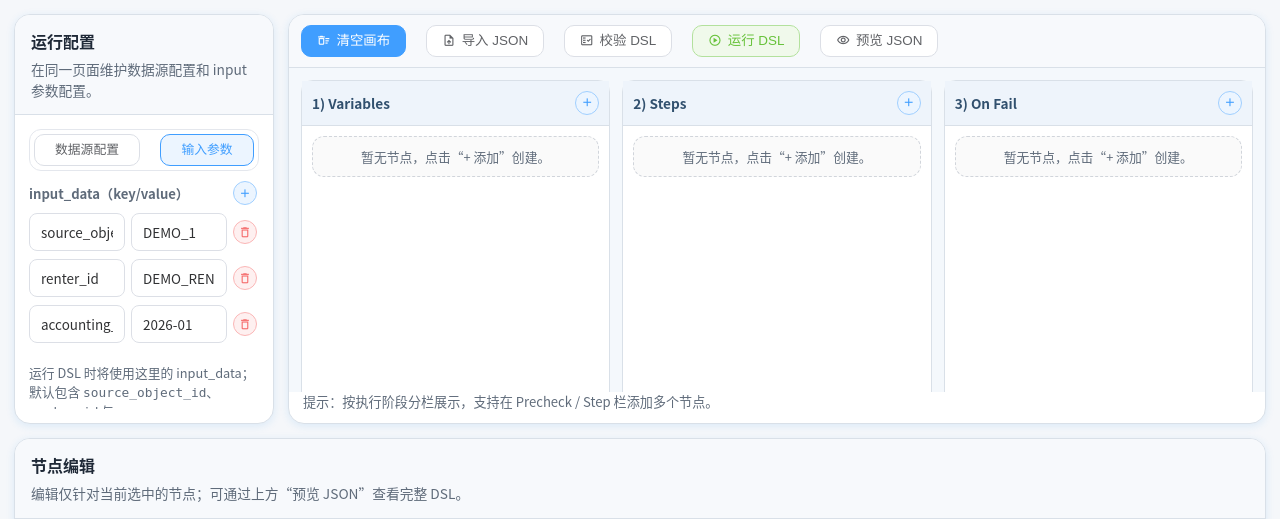
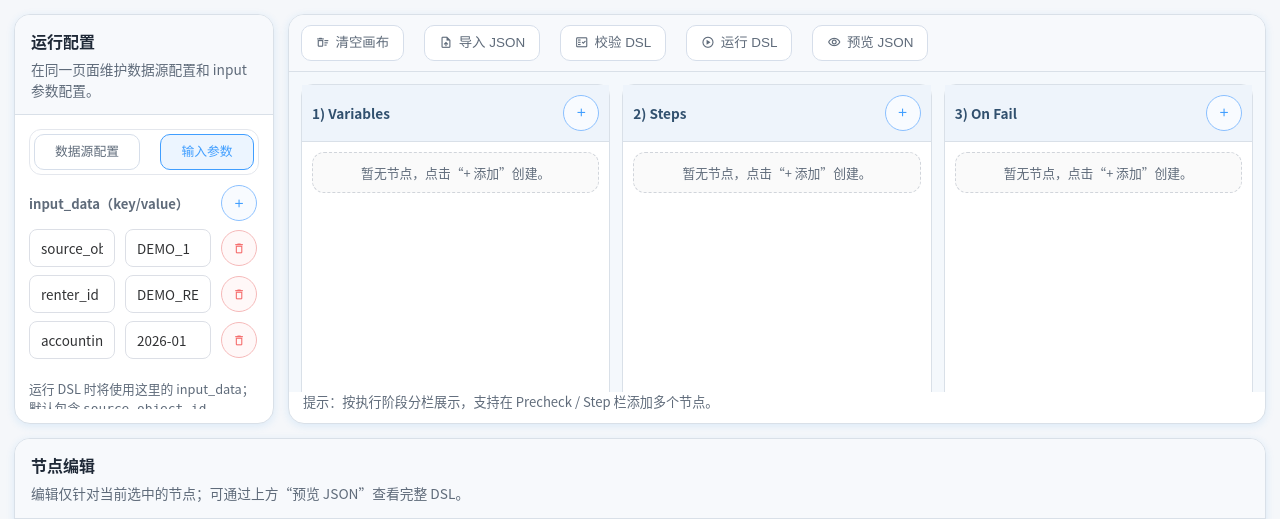
Before and after one commit to SukiEva/CheckEngine, a FastAPI app: page / in a window 1280 px wide. Shown: the top 519 px of the page. Run offline with FastAPI, Linux system fonts and the light colour scheme; some libraries are stand-ins or nearby versions.

Commit message:
fix: unify add and remove control layout

```diff
--- a/playground/src/playground_app/static/css/playground.css
+++ b/playground/src/playground_app/static/css/playground.css
@@ -124,11 +124,55 @@
       align-items: center;
       justify-content: center;
       gap: 6px;
+      min-height: 36px;
+      padding: 0 14px;
+      border: 1px solid #d6deea;
+      background: #fff;
+      color: #5f6b7a;
       border-radius: 10px;
       font-size: 0.84rem;
+      line-height: 1;
+      cursor: pointer;
+      transition: border-color .16s ease, background-color .16s ease, color .16s ease, box-shadow .16s ease;
+    }
+    .el-button:hover {
+      border-color: #b8d9fb;
+      background: #f8fbff;
+    }
+    .el-button--primary.is-plain {
+      border-color: #8bc0ff;
+      background: #f8fbff;
+      color: #409eff;
+    }
+    .el-button--primary.is-plain:hover {
+      border-color: #409eff;
+      background: #eef6ff;
+      color: #2f86e8;
+    }
+    .el-button--danger.is-plain {
+      border-color: #f5b9b9;
+      background: #fff8f8;
+      color: #f56c6c;
+    }
+    .el-button--danger.is-plain:hover {
+      border-color: #f09292;
+      background: #fff1f1;
+      color: #e45757;
+    }
+    .el-button.el-button--small {
+      min-height: 36px;
+      font-size: 0.82rem;
     }
     .el-button.is-circle {
       border-radius: 50%;
+    }
+    .el-button.is-circle.el-button--small {
+      width: 36px;
+      min-width: 36px;
+      height: 36px;
+      min-height: 36px;
+      padding: 0;
+      flex: 0 0 36px;
     }
     .el-button .ep-icon {
       font-size: 17px;
@@ -350,6 +394,31 @@
     .field-header label {
       margin: 0;
     }
+    .field-header .el-button {
+      flex: 0 0 auto;
+      margin-left: auto;
+    }
+    .field-row-list {
+      display: grid;
+      gap: 8px;
+      align-content: start;
+    }
+    .field-row {
+      display: grid;
+      gap: 10px;
+      align-items: center;
+      grid-auto-flow: column;
+    }
+    .field-row--single {
+      grid-template-columns: minmax(0, 1fr) 36px;
+    }
+    .field-row--double {
+      grid-template-columns: minmax(0, 1fr) minmax(0, 1fr) 36px;
+    }
+    .field-row-action {
+      justify-self: center;
+      align-self: center;
+    }
 
     .field input,
     .kv-row input,
@@ -556,19 +625,13 @@
       align-content: start;
     }
     .runtime-input-row {
-      display: grid;
-      grid-template-columns: minmax(0, 1fr) minmax(0, 1fr) auto;
-      gap: 6px;
       align-items: center;
     }
     .runtime-input-row .el-button {
       align-self: center;
     }
     .kv-row {
-      display: grid;
-      grid-template-columns: minmax(0, 1fr) minmax(0, 1fr) auto;
-      gap: 6px;
-      margin-bottom: 6px;
+      margin-bottom: 0;
     }
     .btn-loading {
       position: relative;
@@ -622,8 +685,12 @@
     @media (max-width: 520px) {
       .datasource-grid,
       .kv-row,
-      .runtime-input-row {
+      .runtime-input-row,
+      .field-row--single,
+      .field-row--double,
+      .field-row {
         grid-template-columns: minmax(0, 1fr);
+        grid-auto-flow: row;
       }
 
       .field-header {
--- a/playground/src/playground_app/static/js/playground.js
+++ b/playground/src/playground_app/static/js/playground.js
@@ -218,10 +218,12 @@ import { closeDialog as uiCloseDialog, escapeAttr as uiEscapeAttr, escapeHtml as
         </div>
         `}
         ${node.type === 'step' ? `
-        <div class="field">
+        <div class="field field-with-actions">
+          <div class="field-header">
             <label>Consumes（step_name + alias）</label>
-          <div id="f_consumes_rows"></div>
             <button class="el-button el-button--primary is-plain is-circle el-button--small" id="btnAddConsumeRow" type="button" title="新增 consume" aria-label="新增 consume"><span class="ep-icon">add</span></button>
+          </div>
+          <div id="f_consumes_rows" class="field-row-list"></div>
           <div class="field-note">step_name 支持选择已有 step 名，也支持输入 <code>$</code> 触发运行时变量联想。</div>
           <datalist id="consumeStepOptions"></datalist>
         </div>
@@ -256,10 +258,12 @@ import { closeDialog as uiCloseDialog, escapeAttr as uiEscapeAttr, escapeHtml as
           <div class="field-note">变量名从 SQL 中自动提取并只读，仅需输入变量值。</div>
         </div>
         ${hasOutputs(node.type) ? `
-        <div class="field">
+        <div class="field field-with-actions">
+          <div class="field-header">
             <label>Outputs（与 Consumes 一样按行维护）</label>
-          <div id="f_outputs_rows"></div>
             <button class="el-button el-button--primary is-plain is-circle el-button--small" id="btnAddOutputRow" type="button" title="新增 output" aria-label="新增 output"><span class="ep-icon">add</span></button>
+          </div>
+          <div id="f_outputs_rows" class="field-row-list"></div>
           <div class="field-note">每行一个输出字段，不使用逗号分隔。</div>
         </div>
         ` : ''}
@@ -281,10 +285,12 @@ import { closeDialog as uiCloseDialog, escapeAttr as uiEscapeAttr, escapeHtml as
         </div>
         ` : ''}
         ${node.type === 'variable' ? `
-        <div class="field">
+        <div class="field field-with-actions">
+          <div class="field-header">
             <label>When 条件与赋值（condition/value）</label>
-          <div id="f_variable_when_rows"></div>
             <button class="el-button el-button--primary is-plain is-circle el-button--small" id="btnAddVariableWhen" type="button" title="新增 when 条件" aria-label="新增 when 条件"><span class="ep-icon">add</span></button>
+          </div>
+          <div id="f_variable_when_rows" class="field-row-list"></div>
         </div>
         <div class="field">
           <label>默认值（default）</label>
@@ -592,10 +598,10 @@ import { closeDialog as uiCloseDialog, escapeAttr as uiEscapeAttr, escapeHtml as
         : [{ condition: '', value: '' }];
       const drawRows = () => {
         rowsContainer.innerHTML = rows.map((row, index) => `
-          <div style="display:grid; grid-template-columns:1fr 1fr auto; gap:6px; margin-bottom:6px;">
+          <div class="field-row field-row--double">
             <input data-variable-condition="${index}" data-ref-autocomplete="true" value="${escapeAttr(row.condition || '')}" placeholder="条件，如 $input.amount > 1000" />
             <input data-variable-value="${index}" data-ref-autocomplete="true" value="${escapeAttr(normalizeValueToInput(Object.prototype.hasOwnProperty.call(row, 'value') ? row.value : ''))}" placeholder="赋值，如 1000 或 \"PASS\"" />
-            <button class="el-button el-button--danger is-plain is-circle el-button--small" type="button" data-variable-remove="${index}" title="删除 when 条件" aria-label="删除 when 条件"><span class="ep-icon">delete_outline</span></button>
+            <button class="el-button el-button--danger is-plain is-circle el-button--small field-row-action" type="button" data-variable-remove="${index}" title="删除 when 条件" aria-label="删除 when 条件"><span class="ep-icon">delete_outline</span></button>
           </div>
         `).join('');
         renderMaterialIcons(rowsContainer);
@@ -630,9 +636,9 @@ import { closeDialog as uiCloseDialog, escapeAttr as uiEscapeAttr, escapeHtml as
       const rows = normalizeOutputRows(node.outputRows);
       const drawRows = () => {
         rowsContainer.innerHTML = rows.map((row, index) => `
-          <div style="display:grid; grid-template-columns:minmax(0,1fr) auto; gap:6px; margin-bottom:6px;">
+          <div class="field-row field-row--single">
             <input data-output-field="${index}" value="${escapeAttr(row.field || '')}" placeholder="输出字段名，如 final_amount" />
-            <button class="el-button el-button--danger is-plain is-circle el-button--small" type="button" data-output-remove="${index}" title="删除 output" aria-label="删除 output"><span class="ep-icon">delete_outline</span></button>
+            <button class="el-button el-button--danger is-plain is-circle el-button--small field-row-action" type="button" data-output-remove="${index}" title="删除 output" aria-label="删除 output"><span class="ep-icon">delete_outline</span></button>
           </div>
         `).join('');
         renderMaterialIcons(rowsContainer);
@@ -679,10 +685,10 @@ import { closeDialog as uiCloseDialog, escapeAttr as uiEscapeAttr, escapeHtml as
       const drawRows = () => {
         renderStepOptions();
         rowsContainer.innerHTML = rows.map((row, index) => `
-          <div style="display:grid; grid-template-columns:minmax(0,1fr) minmax(0,1fr) auto; gap:6px; margin-bottom:6px;">
+          <div class="field-row field-row--double">
             <input data-consume-step="${index}" data-ref-autocomplete="true" list="consumeStepOptions" value="${escapeAttr(row.stepName || '')}" placeholder="step_name 或 $steps.xxx" />
             <input data-consume-alias="${index}" value="${escapeAttr(row.alias || '')}" placeholder="alias（必填）" />
-            <button class="el-button el-button--danger is-plain is-circle el-button--small" type="button" data-consume-remove="${index}" title="删除 consume" aria-label="删除 consume"><span class="ep-icon">delete_outline</span></button>
+            <button class="el-button el-button--danger is-plain is-circle el-button--small field-row-action" type="button" data-consume-remove="${index}" title="删除 consume" aria-label="删除 consume"><span class="ep-icon">delete_outline</span></button>
           </div>
         `).join('');
         renderMaterialIcons(rowsContainer);
--- a/playground/src/playground_app/static/js/stores/datasource_store.js
+++ b/playground/src/playground_app/static/js/stores/datasource_store.js
@@ -71,10 +71,10 @@ export function createDatasourceStore(options) {
     const card = document.createElement('div');
     card.className = 'datasource-card';
     card.innerHTML = `
-      <div class="kv-row">
+      <div class="field-row field-row--double">
         <input data-role="name" placeholder="datasource 名称，例如 saas_db" />
         <input data-role="db_url" placeholder="postgresql+psycopg2://user:pass@host:5432/dbname" />
-        <button class="el-button el-button--danger is-plain is-circle el-button--small" type="button" data-role="remove" title="删除数据源" aria-label="删除数据源"><span class="ep-icon">delete_outline</span></button>
+        <button class="el-button el-button--danger is-plain is-circle el-button--small field-row-action" type="button" data-role="remove" title="删除数据源" aria-label="删除数据源"><span class="ep-icon">delete_outline</span></button>
       </div>
     `;
     if (typeof renderMaterialIcons === 'function') {
--- a/playground/src/playground_app/static/js/stores/runtime_input_store.js
+++ b/playground/src/playground_app/static/js/stores/runtime_input_store.js
@@ -42,10 +42,10 @@ export function createRuntimeInputStore(options) {
       const safeKey = row && typeof row.key === 'string' ? row.key : '';
       const safeValue = row && Object.prototype.hasOwnProperty.call(row, 'value') ? String(row.value ?? '') : '';
       return `
-      <div class="runtime-input-row" data-input-row="${index}">
+      <div class="field-row field-row--double runtime-input-row" data-input-row="${index}">
         <input data-input-key="${index}" placeholder="参数名，例如 source_object_id" value="${safeKey}" />
         <input data-input-value="${index}" placeholder="参数值，例如 DEMO_1" value="${safeValue}" />
-        <button class="el-button el-button--danger is-plain is-circle el-button--small" type="button" data-remove-input="${index}" aria-label="删除参数" title="删除参数"><span class="ep-icon">delete_outline</span></button>
+        <button class="el-button el-button--danger is-plain is-circle el-button--small field-row-action" type="button" data-remove-input="${index}" aria-label="删除参数" title="删除参数"><span class="ep-icon">delete_outline</span></button>
       </div>
       `;
     }).join('');
--- a/playground/src/playground_app/templates/components/runtime_config_panel.html
+++ b/playground/src/playground_app/templates/components/runtime_config_panel.html
@@ -9,12 +9,14 @@
       <button type="button" class="el-button el-button--default is-plain tab-btn active is-active" data-tab-target="input">输入参数</button>
     </div>
     <section class="tab-panel" data-tab-panel="datasource">
-      <div class="field">
-        <label>datasource（name/db_url）</label>
+      <div class="field field-with-actions">
+        <div class="field-header">
+          <label>datasource（name/db_url）</label>
+          <button type="button" class="el-button el-button--primary is-plain is-circle el-button--small" id="btnDsAdd" title="新增数据源" aria-label="新增数据源"><span class="ep-icon">add</span></button>
+        </div>
       </div>
       <div class="field-note">仅支持 PostgreSQL：<code>postgresql://</code> 或 <code>postgresql+psycopg2://</code>。</div>
       <div class="datasource-list" id="datasourceList"></div>
-      <button type="button" class="el-button el-button--primary is-plain is-circle el-button--small" id="btnDsAdd" title="新增数据源" aria-label="新增数据源"><span class="ep-icon">add</span></button>
       <div class="inline-status" id="datasourceStatus">尚未加载数据源配置。</div>
     </section>
     <section class="tab-panel active" data-tab-panel="input">
```
Lines whose indentation alone changed are shown as unchanged.
